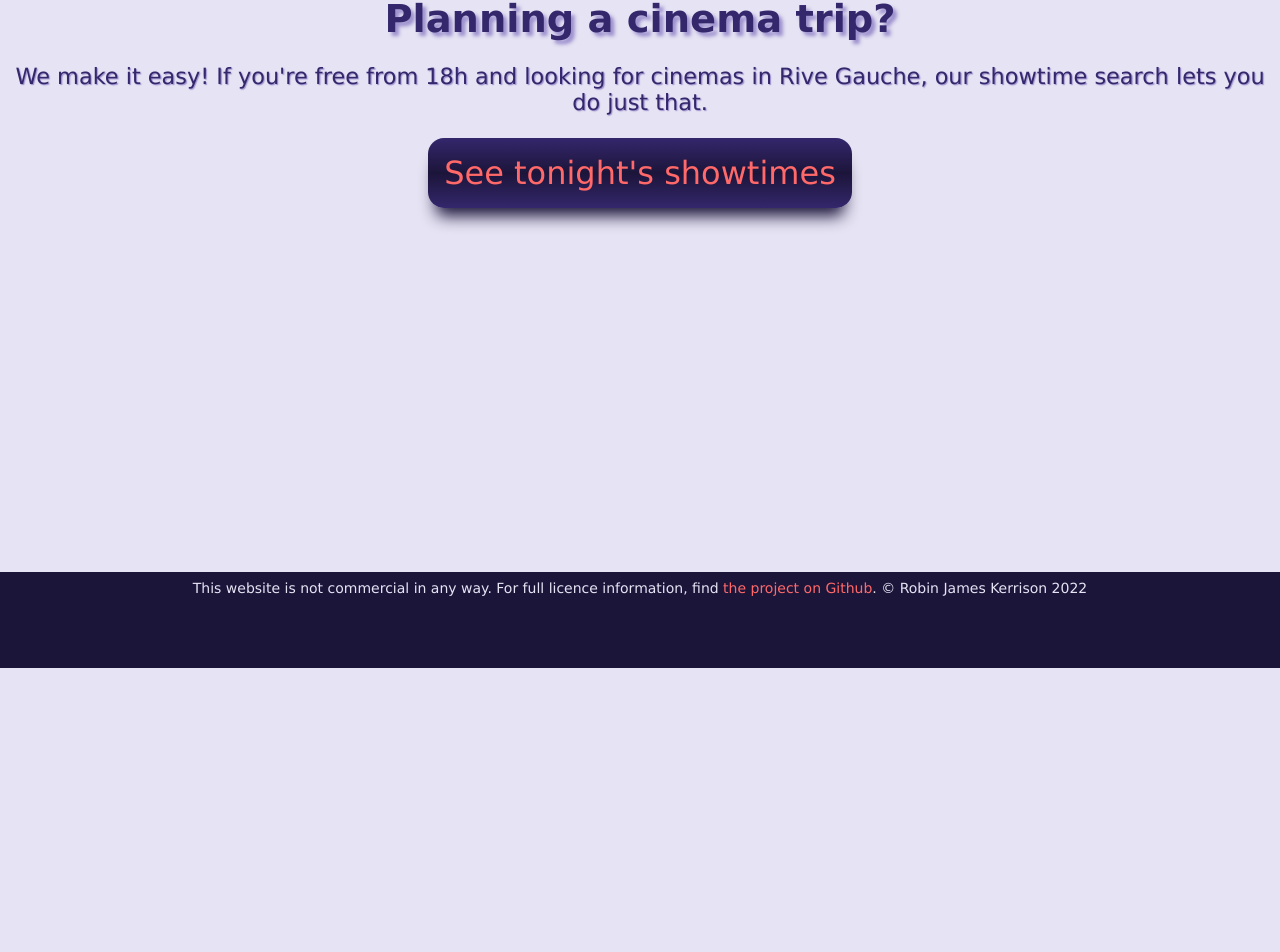
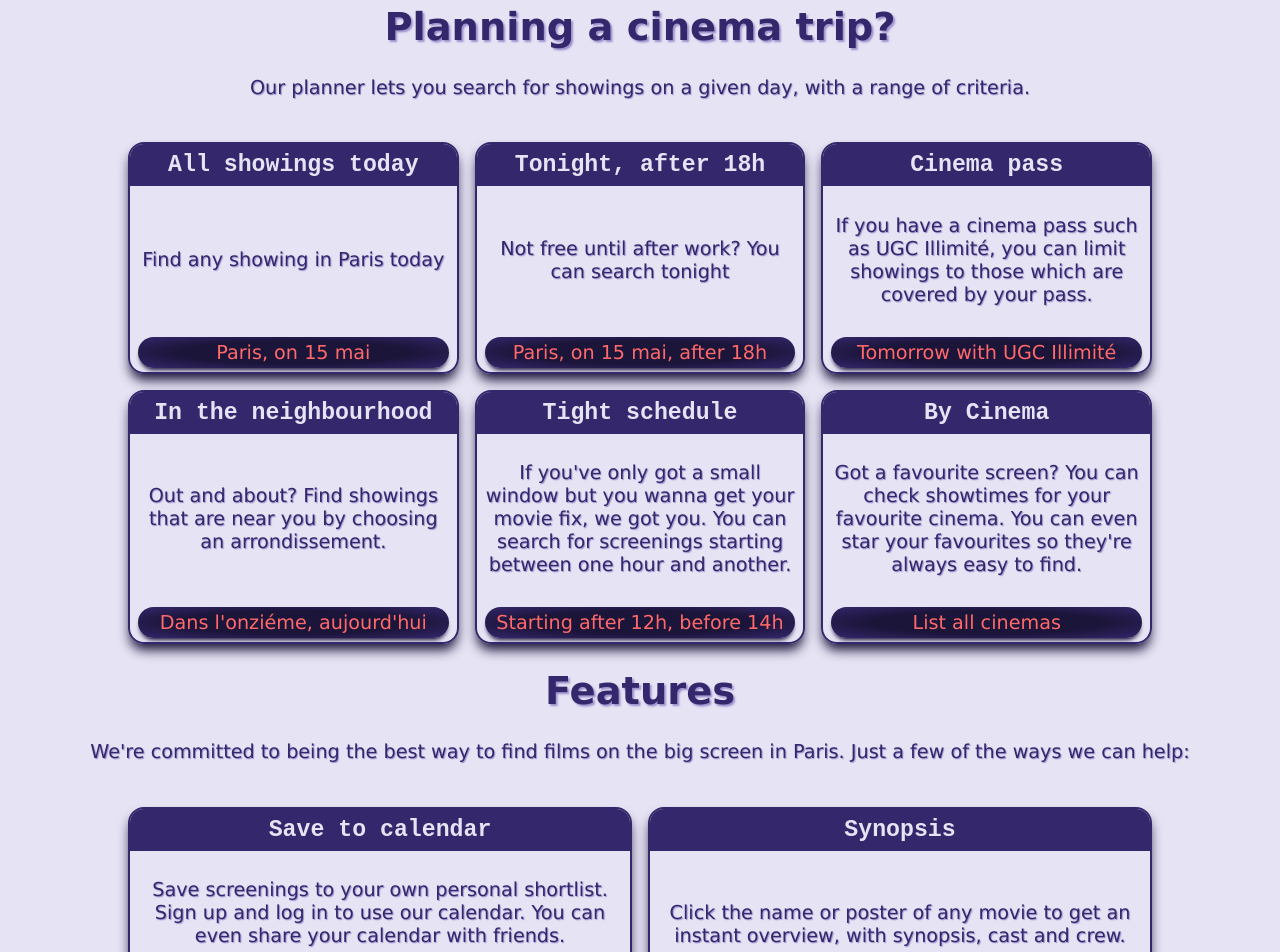
Before and after one commit to rjkerrison/ciaocine-react, a React (Create React App) app: page / in a window 1280 px wide. Shown: the part 276-1228 px from the top of the page. Before the commit the page ends 944 px from the top, so only its background shows below. Built offline with nearby package versions, Linux system fonts and the light colour scheme; no server answers.

Commit message:
homepage, login overlay, showtimes route fixes

```diff
--- a/src/App.js
+++ b/src/App.js
@@ -58,7 +58,7 @@ function App() {
               <Navigate
                 state={{
                   backgroundLocation: {
-                    pathname: '/movies',
+                    pathname: '/showtimes',
                     search: location.search,
                   },
                 }}
@@ -66,7 +66,7 @@ function App() {
               />
             }
           />
-          <Route path='/movies' element={<Movies />}>
+          <Route path='/showtimes' element={<Movies />}>
             <Route path=':year/:month/:date' />
           </Route>
           <Route path='/auth'>
--- a/src/components/Header.jsx
+++ b/src/components/Header.jsx
@@ -1,5 +1,5 @@
 import React, { useContext, useState } from 'react'
-import { Link } from 'react-router-dom'
+import { Link, useLocation } from 'react-router-dom'
 import { AuthContext } from '../context/AuthContext'
 import { getCalendarRoute } from '../utils/routeHelpers'
 import ProfilePicture from './ProfilePicture'
@@ -15,9 +15,10 @@ const AccountNav = ({ logOutUser }) => (
 )
 
 const AnonymousNav = () => {
+  const location = useLocation()
   return (
     <nav aria-label='login or signup'>
-      <Link to='/auth/login' state={{ backgroundLocation: '/' }}>
+      <Link to='/auth/login' state={{ backgroundLocation: location }}>
         Login
       </Link>
       <Link to='/auth/signup'>Signup</Link>
@@ -51,7 +52,7 @@ const Header = () => {
         <nav aria-label='main navigation'>
           <Link to='/'>Home</Link>
           <Link to='/cinemas'>Cinemas</Link>
-          <Link to='/movies'>Movies</Link>
+          <Link to='/movies'>Showtimes</Link>
         </nav>
         <div className='account-header'>
           {isLoggedIn ? (
--- a/src/components/calendar/SingleDayView.jsx
+++ b/src/components/calendar/SingleDayView.jsx
@@ -16,8 +16,8 @@ const SingleDayView = ({ calendarDate, showtimes, username }) => {
       </div>
       <p>
         Find more{' '}
-        <Link to={`/movies/${formatAs.routeDate(calendarDate)}`}>
-          movies for {formatAs.date(calendarDate)}
+        <Link to={`/showtimes/${formatAs.routeDate(calendarDate)}`}>
+          showtimes for {formatAs.date(calendarDate)}
         </Link>
         .
       </p>
--- a/src/pages/CalendarSingleDay.jsx
+++ b/src/pages/CalendarSingleDay.jsx
@@ -48,8 +48,8 @@ const CalendarSingleDay = () => {
     calendar = (
       <p>
         You don't appear to have any saved screenings. Use the{' '}
-        <Link to='/movies'>movies</Link> page to find something to watch, or
-        search by <Link to='/cinemas'>cinema</Link>.
+        <Link to='/showtimes'>showtimes</Link> page to find something to watch,
+        or search by <Link to='/cinemas'>cinema</Link>.
       </p>
     )
   }
--- a/src/pages/Index.jsx
+++ b/src/pages/Index.jsx
@@ -1,6 +1,7 @@
 import React from 'react'
 import { Link } from 'react-router-dom'
 import { appTitle, pageSubtitle } from '../utils/consts'
+import { formatAs } from '../utils/formatDate'
 
 const Index = () => {
   return (
@@ -12,12 +13,106 @@ const Index = () => {
       <section className='planning'>
         <h2>Planning a cinema trip?</h2>
         <p>
-          We make it easy! If you're free from 18h and looking for cinemas in
-          Rive Gauche, our showtime search lets you do just that.
+          Our planner lets you search for showings on a given day, with a range
+          of criteria.
         </p>
-        <Link to={`/movies?fromHour=18`} className='big-link'>
-          See tonight's showtimes
-        </Link>
+        <ul>
+          <li>
+            <h3>All showings today</h3>
+            <p>Find any showing in Paris today</p>
+            <Link
+              to={`/showtimes/${formatAs.routeDate()}`}
+              className='big-link'
+            >
+              Paris, on {formatAs.dateMonth()}
+            </Link>
+          </li>
+          <li>
+            <h3>Tonight, after 18h</h3>
+            <p>Not free until after work? You can search tonight</p>
+            <Link to={`/showtimes?fromHour=16`} className='big-link'>
+              Paris, on {formatAs.dateMonth()}, after 18h
+            </Link>
+          </li>
+          <li>
+            <h3>Cinema pass</h3>
+            <p>
+              If you have a cinema pass such as UGC Illimité, you can limit
+              showings to those which are covered by your pass.
+            </p>
+            <Link to={`/showtimes?ugcIllimite=true`} className='big-link'>
+              Tomorrow with UGC Illimité
+            </Link>
+          </li>
+          <li>
+            <h3>In the neighbourhood</h3>
+            <p>
+              Out and about? Find showings that are near you by choosing an
+              arrondissement.
+            </p>
+            <Link to={`/showtimes?arrondissements=75011`} className='big-link'>
+              Dans l'onziéme, aujourd'hui
+            </Link>
+          </li>
+          <li>
+            <h3>Tight schedule</h3>
+            <p>
+              If you've only got a small window but you wanna get your movie
+              fix, we got you. You can search for screenings starting between
+              one hour and another.
+            </p>
+            <Link to={`/showtimes?fromHour=10&toHour=14`} className='big-link'>
+              Starting after 12h, before 14h
+            </Link>
+          </li>
+          <li>
+            <h3>By Cinema</h3>
+            <p>
+              Got a favourite screen? You can check showtimes for your favourite
+              cinema. You can even star your favourites so they're always easy
+              to find.
+            </p>
+            <Link to={`/cinemas`} className='big-link'>
+              List all cinemas
+            </Link>
+          </li>
+        </ul>
+      </section>
+      <section className='features planning'>
+        <h2>Features</h2>
+        <p>
+          We're committed to being the best way to find films on the big screen
+          in Paris. Just a few of the ways we can help:
+        </p>
+        <ul>
+          <li>
+            <h3>Save to calendar</h3>
+            <p>
+              Save screenings to your own personal shortlist. Sign up and log in
+              to use our calendar. You can even share your calendar with
+              friends.
+            </p>
+          </li>
+          <li>
+            <h3>Synopsis</h3>
+            <p>
+              Click the name or poster of any movie to get an instant overview,
+              with synopsis, cast and crew.
+            </p>
+          </li>
+          <li>
+            <h3>Hide movies</h3>
+            <p>Hide movies from the search page.</p>
+          </li>
+          <li>
+            <h3>Star cinemas</h3>
+            <p>
+              Love the comfy seats of a latin quarter theatre, or have a cinema
+              right by your flat? Save your favourites, and access their pages
+              easier.
+            </p>
+          </li>
+        </ul>
       </section>
     </>
   )
--- a/src/style/splash.css
+++ b/src/style/splash.css
@@ -40,16 +40,22 @@
 }
 .planning h2 {
   font-size: calc(2rem + 0.5vw);
+  margin-top: 0.5rem;
   font-family: inherit;
-  text-shadow: 0.1em 0.1em 0.1em var(--light-half);
+  text-shadow: 0.05em 0.05em 0.05em var(--light-half);
 }
 .planning h2 strong {
   font-family: 'Courier New', Courier, monospace;
 }
 
+.planning h3 {
+  font-size: calc(1.25rem + 0.25vw);
+  padding: 0.5rem 0;
+}
 .planning p {
-  font-size: calc(1rem + 0.5vw);
+  font-size: calc(1rem + 0.25vw);
   text-shadow: 0.05em 0.05em 0.05em var(--light-half);
+  padding: 0.5rem;
 }
 
 .planning picture {
@@ -59,6 +65,36 @@
 
 .planning button .sr-only {
   font-size: inherit;
+}
+
+.planning ul {
+  list-style: none;
+  padding: 0;
+  margin: 0;
+  display: flex;
+  flex-wrap: wrap;
+  gap: 1rem;
+  padding: 1rem;
+  max-width: 66rem;
+}
+.planning ul li {
+  flex: 20rem 1 0;
+  display: flex;
+  flex-direction: column;
+  justify-content: space-between;
+  border-radius: 1rem;
+  border: 0.125rem solid currentColor;
+  box-shadow: 0rem 0.5rem 0.75rem -0.125rem var(--splash-shadow);
+  overflow: hidden;
+}
+
+.features ul li {
+  flex: 30rem 1 0;
+}
+
+.planning ul li h3 {
+  background-color: var(--mid);
+  color: var(--text);
 }
 
 .splash {
@@ -77,21 +113,19 @@
 }
 
 .big-link {
-  background-image: linear-gradient(
-    var(--mid) 0,
-    var(--dark) 50%,
-    var(--mid) 100%
-  );
-  font-size: 2rem;
-  padding: 1rem;
+  display: block;
+  background-image: radial-gradient(var(--dark) 53%, var(--mid) 100%);
+  font-size: calc(1rem + 0.25vw);
+  padding: 0.25rem;
+  margin: 0.25rem 0.5rem;
   border-radius: 1rem;
-  transition: all 0.5s ease-in-out;
-  box-shadow: 0 1rem 1rem -0.5rem var(--splash-shadow);
+  transition: all 0.25s ease-in-out;
+  box-shadow: 0 0.25rem 0.25rem -0.125rem var(--splash-shadow);
 }
 
 .big-link:hover {
-  transform: translateY(-0.25rem);
-  box-shadow: 0 2rem 2rem -1rem var(--splash-shadow);
+  transform: translateY(-0.125rem);
+  box-shadow: 0 0.5rem 0.5rem -0.25rem var(--splash-shadow);
 }
 
 @keyframes enter {
--- a/src/utils/formatDate.js
+++ b/src/utils/formatDate.js
@@ -1,8 +1,14 @@
+const sanitiseDate = (datetime) => {
+  if (!datetime) {
+    return new Date()
+  } else if (typeof datetime === 'string' || typeof datetime === 'number') {
+    return new Date(datetime)
+  }
+  return datetime
+}
+
 const formatDate = (datetime, targetFormat) => {
-  if (typeof datetime === 'string' || typeof datetime === 'number') {
-    datetime = new Date(datetime)
-  }
-
+  datetime = sanitiseDate(datetime)
   try {
     let { format } = Intl.DateTimeFormat('fr-FR', targetFormat)
     return format(datetime, { timeZone: 'Europe/Paris' })
@@ -55,23 +61,17 @@ const dateMonth = getFormatter(dateMonthFormat)
 const weekdayDate = getFormatter(weekdayDateFormat)
 const fifteenMinuteIndex = (datetime) => {
   try {
-    if (typeof datetime === 'string') {
-      datetime = new Date(datetime)
-    }
+    datetime = sanitiseDate(datetime)
     return datetime.getHours() * 4 + Math.floor(datetime.getMinutes() / 15)
   } catch (error) {
     console.log('errored with datetime', datetime, error)
     return 1
   }
 }
+
 const yearMonthDate = (datetime) => {
-  try {
-    if (typeof datetime === 'string') {
-      datetime = new Date(datetime)
-    }
-  } catch (error) {
-    datetime = new Date()
-  }
+  datetime = sanitiseDate(datetime)
+
   return {
     year: datetime.getFullYear(),
     month: datetime.getMonth() + 1,
```
